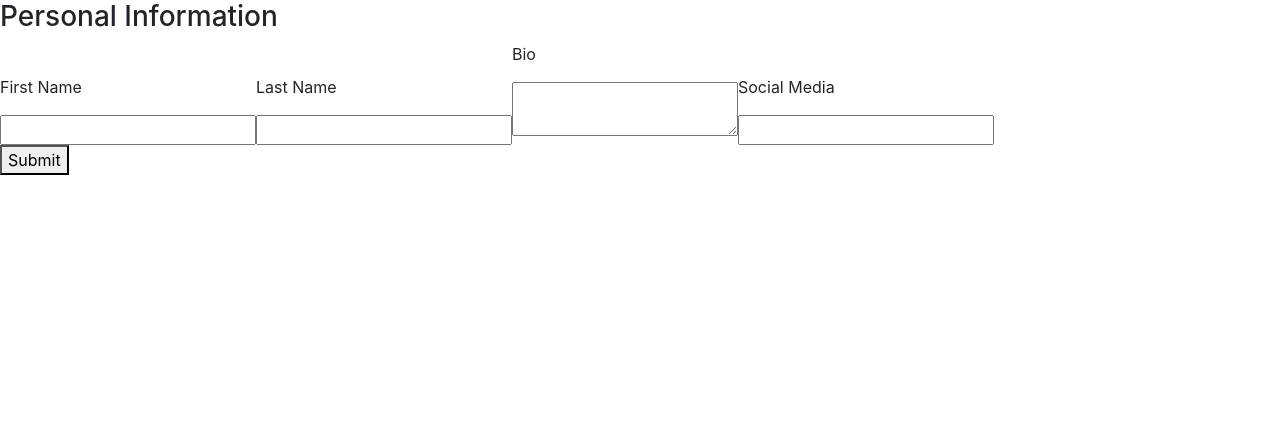
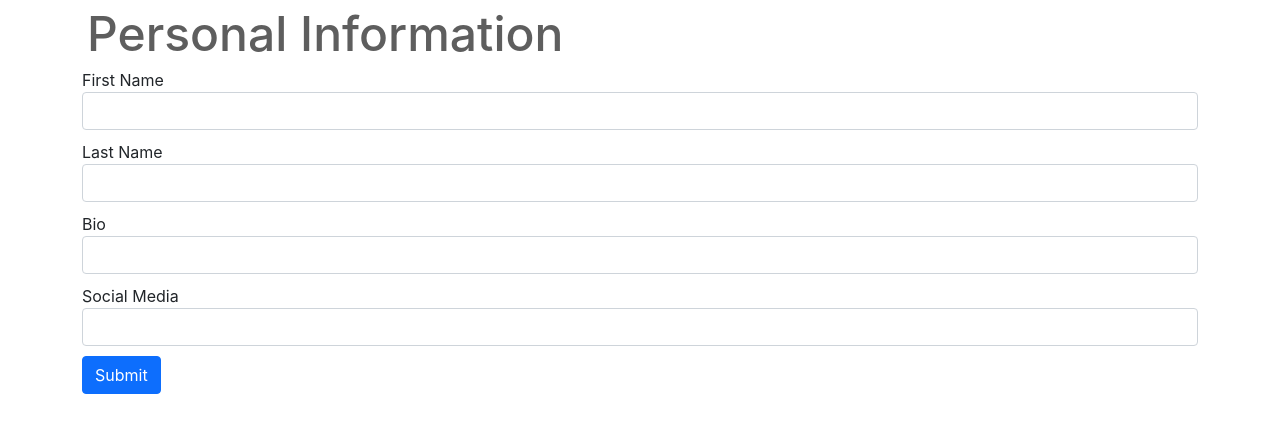
Before and after one commit to girlatomic/ddlink-app, a React (Create React App) app in the folder client/: page /newedituserform in a window 1280 px wide. Shown: the top 432 px of the page. Built offline with nearby package versions, Linux system fonts and the light colour scheme.

Commit message:
edit user view updated/formatted

```diff
--- a/client/src/components/UserInfo.js
+++ b/client/src/components/UserInfo.js
@@ -1,4 +1,5 @@
 import React, { useState, useEffect } from 'react'
+import NewEditUserForm from '../pages/NewEditUserForm';
 
 
  function UserInfo() {
@@ -23,7 +24,7 @@ import React, { useState, useEffect } from 'react'
     <div className="container">
         <h2>Settings</h2>
         <div className="text-start mt-5 mb-5">
-          <button className="btn btn-primary" role="button">Edit Details</button>
+          <a href="/newedituserform" class="btn btn-primary">Edit Details</a>
         </div>
         <table>
             <thead>
--- a/client/src/pages/NewEditUserForm.js
+++ b/client/src/pages/NewEditUserForm.js
@@ -1,4 +1,4 @@
-import React from 'react'
+import React, { useState } from 'react'
 
 export default function NewEditUserForm() {
     // const handleSubmit = (user) => {
@@ -7,28 +7,42 @@ export default function NewEditUserForm() {
     //   }
 
       return (
-        <div className="wrapper">
-          <h3>Personal Information</h3>
+        <div className="container">
+          <h2>Personal Information</h2>
           <form>
-          <fieldset>
-             <label>
-               <p>First Name</p>
-               <input name="first name" />
-             </label>
-             <label>
-               <p>Last Name</p>
-               <input name="last name" />
-             </label>
-             <label>
-               <p>Bio</p>
-               <textarea name="bio" />
-             </label>
-             <label>
-               <p>Social Media</p>
-               <input name="social media" />
-             </label>
-           </fieldset>
-           <button type="submit">Submit</button>
+            <div className="form-group">
+             <label>First Name</label>
+               <input
+               type="text"
+               className="form-control"
+               name="first_name"
+               />
+             </div>
+             <div className="form-group">
+              <label>Last Name</label>
+              <input
+              type="text"
+              className="form-control"
+              name="last_name"
+              />
+             </div>
+             <div className="form-group">
+              <label>Bio</label>
+              <input
+              type="text"
+              className="form-control"
+              name="bio"
+              />
+             </div>
+             <div className="form-group">
+             <label>Social Media</label>
+               <input
+               type="text"
+               className="form-control"
+               name="social media"
+               />
+             </div>
+           <button type="submit" className="btn btn-primary">Submit</button>
           </form>
         </div>
       )
```
Also changed, not shown: client/src/components/EditUserForm.js (deleted).
